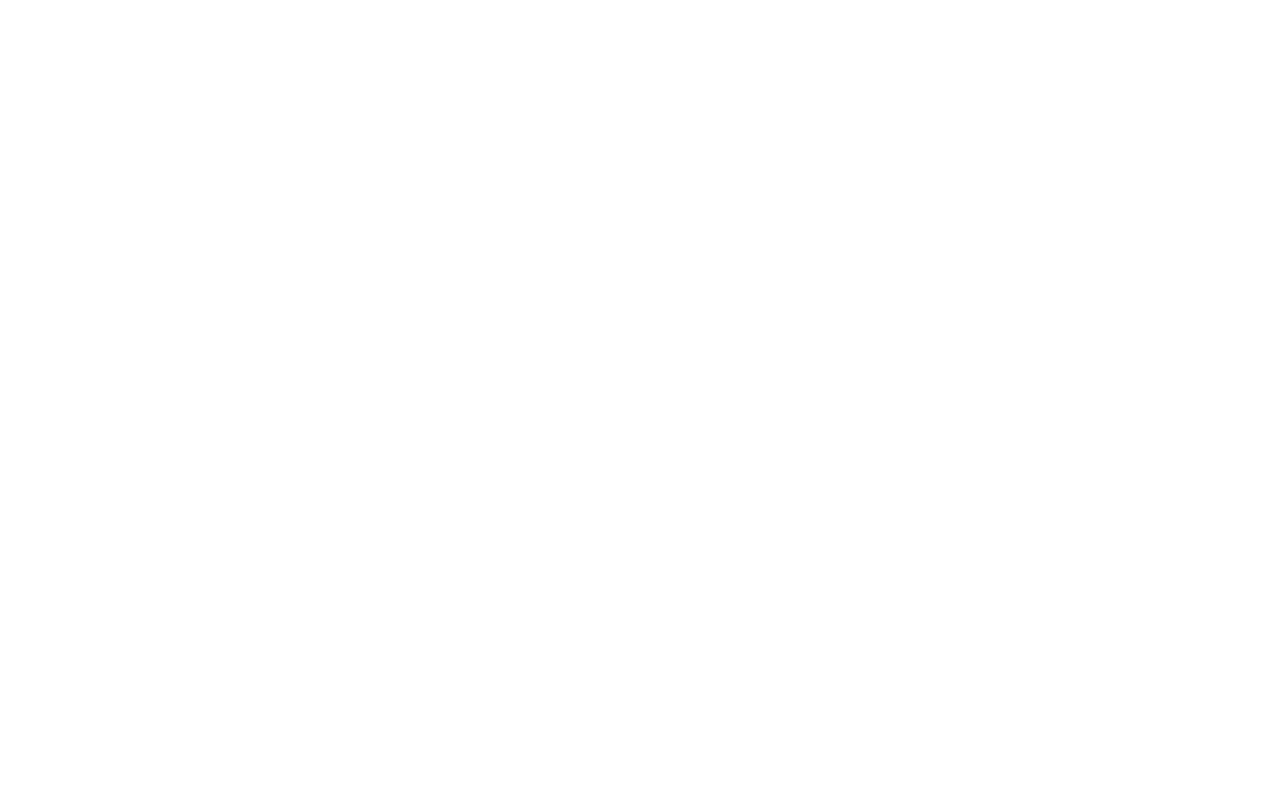
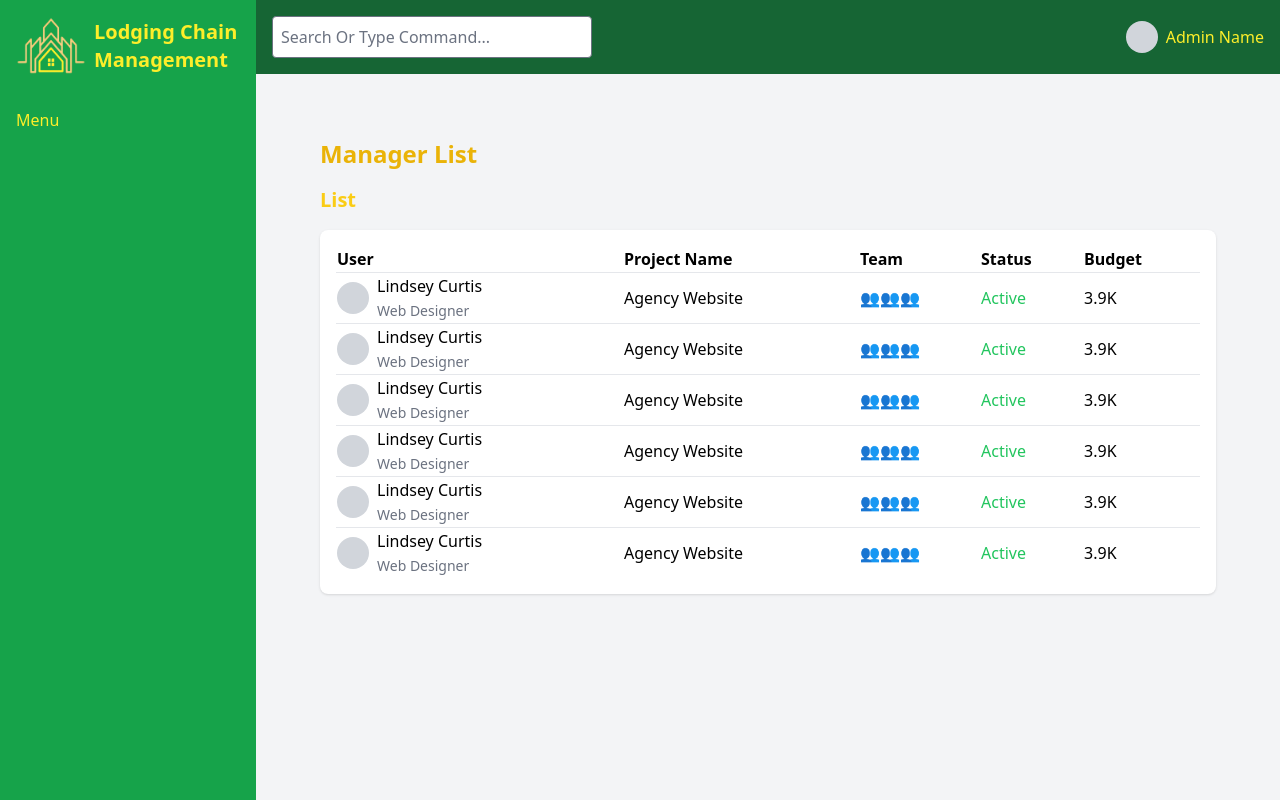
Before and after one commit to AnhLT1908/WDP301-Group-6, a React (Create React App) app in the folder fe/: page /admin/manager-list in a window 1280 px wide. Before the commit this address had no page. Built offline with nearby package versions, Linux system fonts and the light colour scheme.

Commit message:
fix AccountList -> ManagerList, create and on doing LodgerList

```diff
--- a/fe/src/App.js
+++ b/fe/src/App.js
@@ -5,7 +5,7 @@
 import HomePage from './page/HomePage.jsx';
 import Login from './page/Login.jsx';
 import ChangePassword from './page/ChangePassword.jsx';
-import AccountList from './page/AccountList';
+import ManagerList from './page/ManagerList.jsx';
 import UserProfile from './page/UserProfile';
 
 function Dashboard() {
@@ -21,8 +21,8 @@
           path="/admin"
           element={<DashboardLayout><Dashboard /></DashboardLayout>} />
         <Route
-          path="/admin/account-list"
-          element={<DashboardLayout><AccountList /></DashboardLayout>} />
+          path="/admin/manager-list"
+          element={<DashboardLayout><ManagerList /></DashboardLayout>} />
         <Route path="/forgot-password" element={<ForgotPassword />} />
         <Route path="/user-profile" element={<UserProfile />} />
         <Route path="/verify-code" element={<VerifyCodeForgotPassword />} />
--- /dev/null
+++ b/fe/src/page/LodgerList.jsx
@@ -0,0 +1,50 @@
+import React from "react";
+
+const accounts = Array(6).fill({
+  name: "Lindsey Curtis",
+  role: "Web Designer",
+  project: "Agency Website",
+  status: "Active",
+  budget: "3.9K"
+});
+
+export default function LodgerList() {
+  return (
+    <section className="p-8 w-full">
+      <h2 className="text-yellow-500 text-2xl font-bold mb-4">Lodger List</h2>
+      <h3 className="text-yellow-400 text-xl font-bold mb-4">List</h3>
+      <div className="bg-white p-4 rounded-lg shadow">
+        <table className="w-full text-left">
+          <thead>
+            <tr>
+              <th>User</th>
+              <th>Project Name</th>
+              <th>Team</th>
+              <th>Status</th>
+              <th>Budget</th>
+            </tr>
+          </thead>
+          <tbody>
+            {accounts.map((account, index) => (
+              <tr key={index} className="border-t">
+                <td>
+                  <div className="flex items-center gap-2">
+                    <div className="w-8 h-8 bg-gray-300 rounded-full"></div>
+                    <div>
+                      {account.name}<br/>
+                      <span className="text-sm text-gray-500">{account.role}</span>
+                    </div>
+                  </div>
+                </td>
+                <td>{account.project}</td>
+                <td>👥👥👥</td>
+                <td className="text-green-500">{account.status}</td>
+                <td>{account.budget}</td>
+              </tr>
+            ))}
+          </tbody>
+        </table>
+      </div>
+    </section>
+  );
+}
--- a/fe/src/page/AccountList.jsx
+++ b/fe/src/page/ManagerList.jsx
@@ -8,10 +8,10 @@
   budget: "3.9K"
 });
 
-export default function AccountList() {
+export default function ManagerList() {
   return (
     <section className="p-8 w-full">
-      <h2 className="text-yellow-500 text-2xl font-bold mb-4">Account List</h2>
+      <h2 className="text-yellow-500 text-2xl font-bold mb-4">Manager List</h2>
       <h3 className="text-yellow-400 text-xl font-bold mb-4">List</h3>
       <div className="bg-white p-4 rounded-lg shadow">
         <table className="w-full text-left">
```
